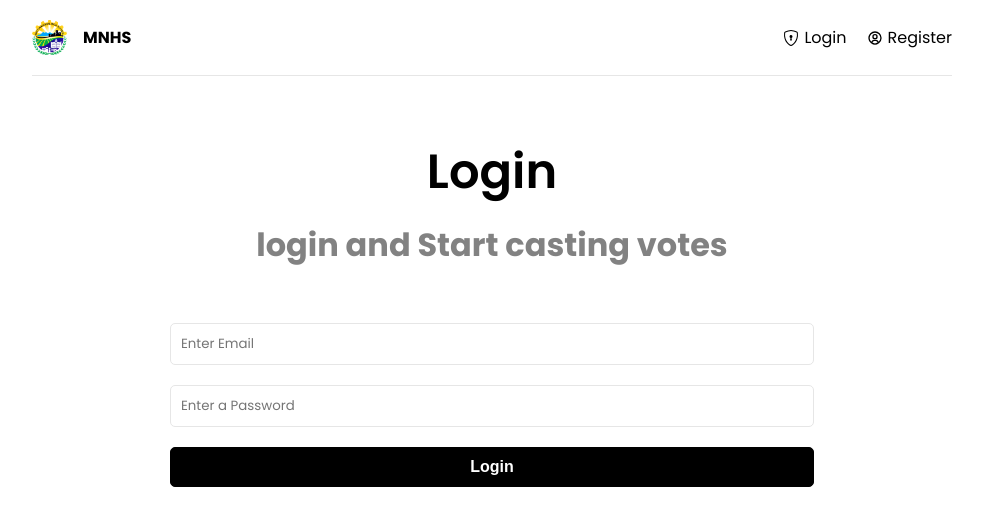
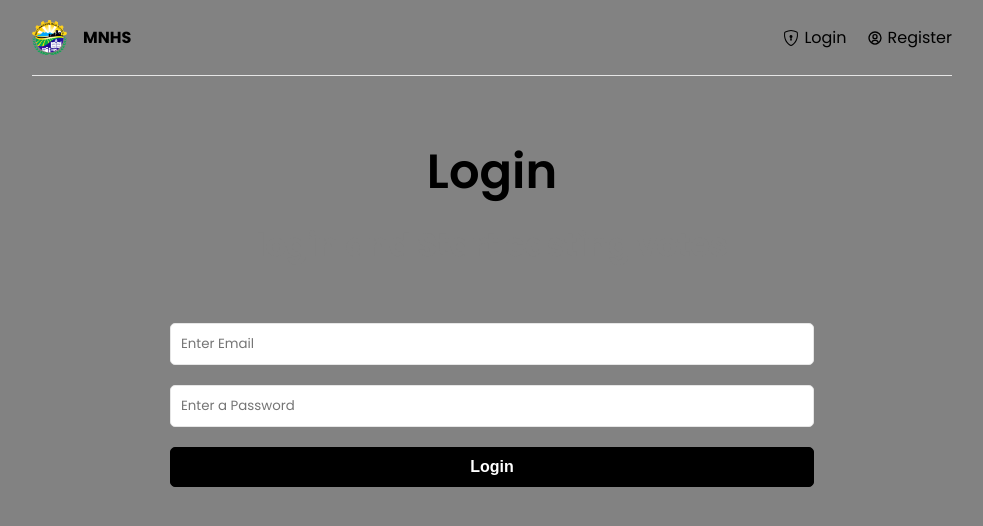
Before and after one commit to Frissons/latte-server, a React (Create React App) app in the folder client/: page /login in a window 1280 px wide. Shown: the top 526 px of the page, without its empty margins (148-1131 px from the left). Built offline with nearby package versions, Linux system fonts and the light colour scheme.

Commit message:
save time

```diff
--- a/client/src/index.css
+++ b/client/src/index.css
@@ -9,6 +9,7 @@
 body {
   font-family: 'Poppins', sans-serif;
   height: 100vh;
+  background: #828282;
 }
 
 a {
```
